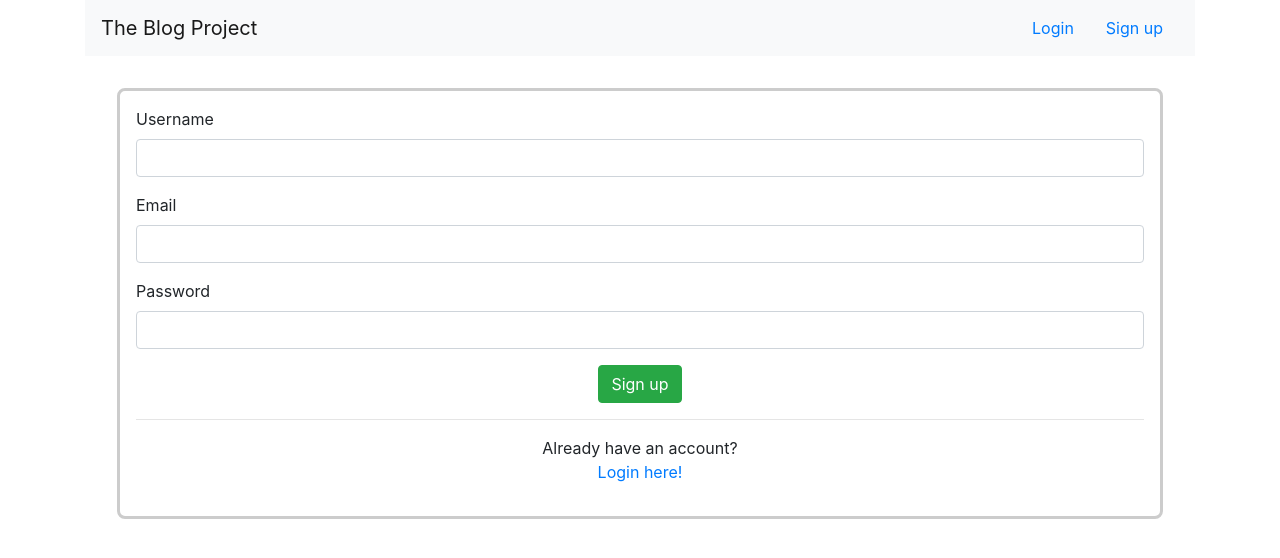
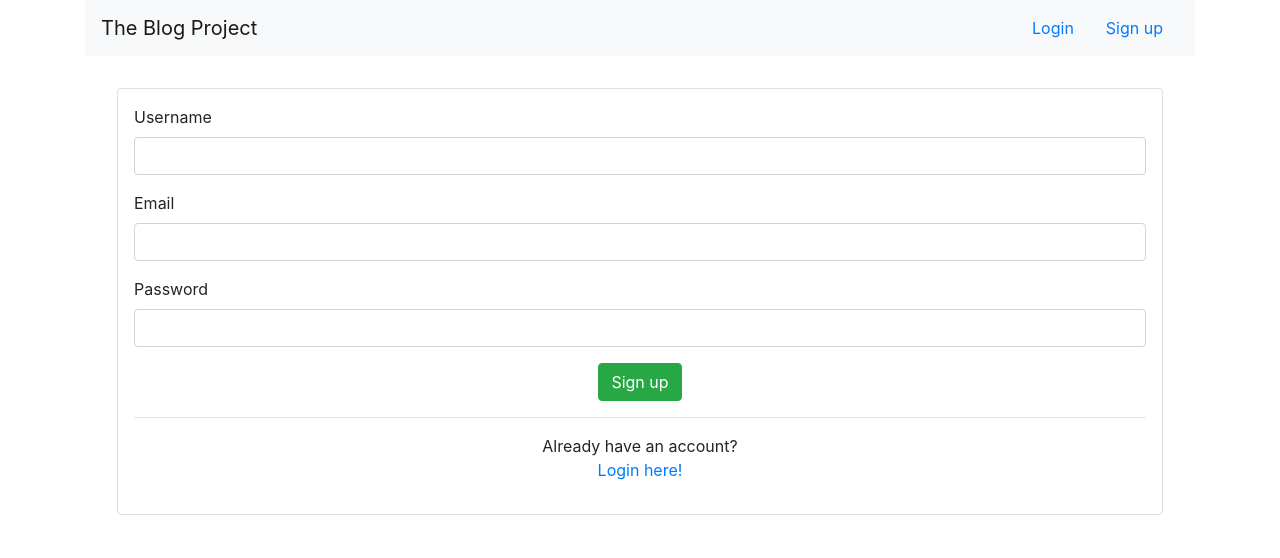
Before and after one commit to scottgamer/The-blog-project, an Angular app in the folder front-end/: page /register in a window 1280 px wide. Shown: the top 558 px of the page. Built offline with nearby package versions, Linux system fonts and the light colour scheme.

Commit message:
updated styles

```diff
--- a/front-end/src/app/login/login.component.css
+++ b/front-end/src/app/login/login.component.css
@@ -1,9 +1,9 @@
 .login {
   margin: 2rem;
   padding: 1rem;
-  border: solid rgb(204, 204, 204);
+  border: 1px solid rgba(0, 0, 0, 0.125);
   border-width: 1;
-  border-radius: 0.5rem;
+  border-radius: 0.25rem;
 }
 
 .actions {
--- a/front-end/src/app/profile/profile.component.css
+++ b/front-end/src/app/profile/profile.component.css
@@ -1,9 +1,9 @@
 .profile {
   margin: 2rem;
   padding: 1rem;
-  border: solid rgb(204, 204, 204);
+  border: 1px solid rgba(0, 0, 0, 0.125);
   border-width: 1;
-  border-radius: .5rem;
+  border-radius: 0.25rem;
 }
 
 .actions {
--- a/front-end/src/app/register/register.component.css
+++ b/front-end/src/app/register/register.component.css
@@ -1,9 +1,9 @@
 .register {
   margin: 2rem;
   padding: 1rem;
-  border: solid rgb(204, 204, 204);
+  border: 1px solid rgba(0, 0, 0, 0.125);
   border-width: 1;
-  border-radius: 0.5rem;
+  border-radius: 0.25rem;
 }
 
 .actions {
```
